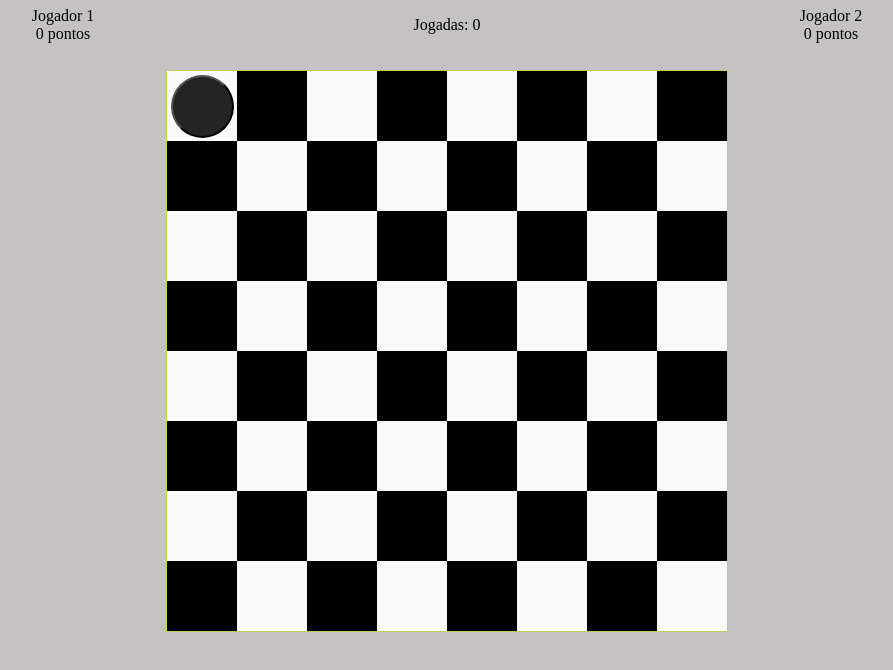
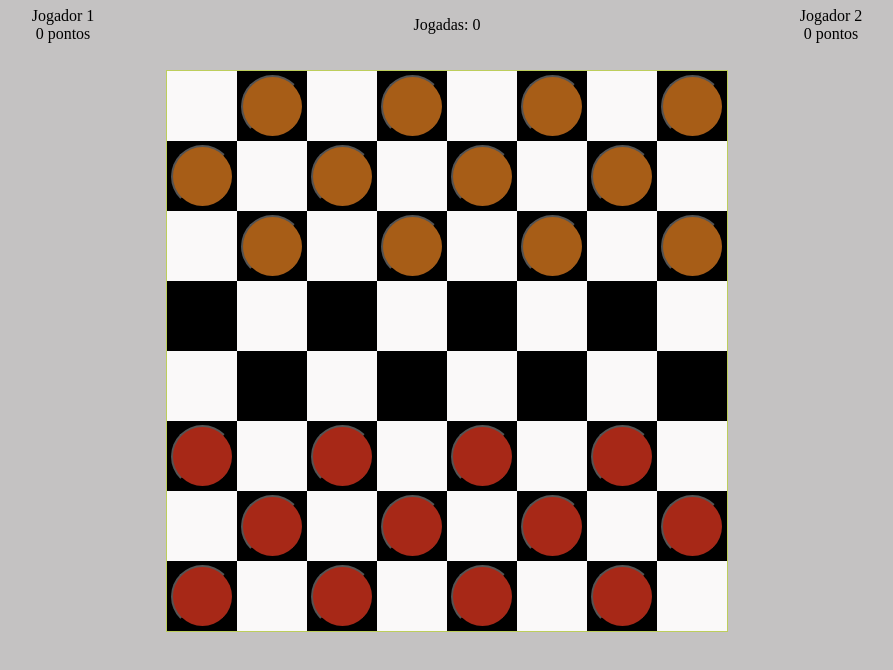
Before and after one commit to jardessonrb/estudo-sobre-socket, a website: page src/dama.html in a window 1280 px wide. Shown: the whole page, without its empty margins (193-1086 px from the left). Drawn offline with nearby package versions, Linux system fonts and the light colour scheme; no server answers.

Commit message:
added player check

```diff
--- a/src/dama.html
+++ b/src/dama.html
@@ -23,84 +23,131 @@
 
           </div>
           <div class="board">
-              <div class="area white" id="0:0">
-                  <button class="piece black-piece" id="1" onclick="select('1')"></button>
+            <div class="area white" id="0:0" data-teste="opa">
             </div>
-              <div class="area black" id="0:1"></div>
+            <div class="area black" onclick="jump('0:1')" id="0:1">
+                <button class="piece orange-piece" id="1" onclick="select('1')"></button>
+            </div>
             <div class="area white" id="0:2"></div>
-              <div class="area black" id="0:3"></div>
+            <div class="area black" onclick="jump('0:3')" id="0:3">
+                <button class="piece orange-piece" id="2" onclick="select('2')"></button>
+            </div>
             <div class="area white" id="0:4"></div>
-              <div class="area black" id="0:5"></div>
+            <div class="area black" onclick="jump('0:5')" id="0:5">
+                <button class="piece orange-piece" id="3" onclick="select('3')"></button>
+            </div>
             <div class="area white" id="0:6"></div>
-              <div class="area black" id="0:7"></div>
+            <div class="area black" onclick="jump('0:7')" id="0:7">
+                <button class="piece orange-piece" id="4" onclick="select('4')"></button>
+            </div>
 
-              <div class="area black" id="1:0"></div>
-              <div class="area white" id="1:1" onclick="finish('1:1')"></div>
-              <div class="area black" id="1:2"></div>
+            <div class="area black" onclick="jump('1:0')" id="1:0">
+                <button class="piece orange-piece" id="5" onclick="select('5')"></button>
+            </div>
+            <div class="area white" id="1:1"></div>
+            <div class="area black" onclick="jump('1:2')" id="1:2">
+                <button class="piece orange-piece" id="6" onclick="select('6')"></button>
+            </div>
             <div class="area white" id="1:3"></div>
-              <div class="area black" id="1:4"></div>
+            <div class="area black" onclick="jump('1:4')" id="1:4">
+                <button class="piece orange-piece" id="7" onclick="select('7')"></button>
+            </div>
             <div class="area white" id="1:5"></div>
-              <div class="area black" id="1:6"></div>
+            <div class="area black" onclick="jump('1:6')" id="1:6">
+                <button class="piece orange-piece" id="8" onclick="select('8')"></button>
+            </div>
             <div class="area white" id="1:7"></div>
 
             <div class="area white" id="2:0"></div>
-              <div class="area black" id="2:1"></div>
+            <div class="area black" onclick="jump('2:1')" id="2:1">
+                <button class="piece orange-piece" id="9" onclick="select('9')"></button>
+            </div>
             <div class="area white" id="2:2"></div>
-              <div class="area black" id="2:3"></div>
+            <div class="area black" onclick="jump('2:3')" id="2:3">
+                <button class="piece orange-piece" id="10" onclick="select('10')"></button>
+            </div>
             <div class="area white" id="2:4"></div>
-              <div class="area black" id="2:5"></div>
+            <div class="area black" onclick="jump('2:5')" id="2:5">
+                <button class="piece orange-piece" id="11" onclick="select('11')"></button>
+            </div>
             <div class="area white" id="2:6"></div>
-              <div class="area black" id="2:7"></div>
+            <div class="area black" onclick="jump('2:7')" id="2:7">
+                <button class="piece orange-piece" id="12" onclick="select('12')"></button>
+            </div>
 
-              <div class="area black" id="3:0"></div>
+            <div class="area black" onclick="jump('3:0')" id="3:0"></div>
             <div class="area white" id="3:1"></div>
-              <div class="area black" id="3:2"></div>
+            <div class="area black" onclick="jump('3:2')" id="3:2"></div>
             <div class="area white" id="3:3"></div>
-              <div class="area black" id="3:4"></div>
+            <div class="area black" onclick="jump('3:4')" id="3:4"></div>
             <div class="area white" id="3:5"></div>
-              <div class="area black" id="3:6"></div>
+            <div class="area black" onclick="jump('3:6')" id="3:6"></div>
             <div class="area white" id="3:7"></div>
 
             <div class="area white" id="4:0"></div>
-              <div class="area black" id="4:1"></div>
+            <div class="area black" onclick="jump('4:1')" id="4:1"></div>
             <div class="area white" id="4:2"></div>
-              <div class="area black" id="4:3"></div>
+            <div class="area black" onclick="jump('4:3')" id="4:3"></div>
             <div class="area white" id="4:4"></div>
-              <div class="area black" id="4:5"></div>
+            <div class="area black" onclick="jump('4:5')" id="4:5"></div>
             <div class="area white" id="4:6"></div>
-              <div class="area black" id="4:7"></div>
+            <div class="area black" onclick="jump('4:7')" id="4:7"></div>
 
-              <div class="area black" id="5:0"></div>
+            <div class="area black" onclick="jump('5:0')" id="5:0">
+                <button class="piece red-piece" id="13" onclick="select('13')"></button>
+            </div>
             <div class="area white" id="5:1"></div>
-              <div class="area black" id="5:2"></div>
+            <div class="area black" onclick="jump('5:2')" id="5:2">
+                <button class="piece red-piece" id="14" onclick="select('14')"></button>
+            </div>
             <div class="area white" id="5:3"></div>
-              <div class="area black" id="5:4"></div>
+            <div class="area black" onclick="jump('5:4')" id="5:4">
+                <button class="piece red-piece" id="15" onclick="select('15')"></button>
+            </div>
             <div class="area white" id="5:5"></div>
-              <div class="area black" id="5:6"></div>
+            <div class="area black" onclick="jump('5:6')" id="5:6">
+                <button class="piece red-piece" id="16" onclick="select('16')"></button>
+            </div>
             <div class="area white" id="5:7"></div>
 
             <div class="area white" id="6:0"></div>
-              <div class="area black" id="6:1"></div>
+            <div class="area black" onclick="jump('6:1')" id="6:1">
+                <button class="piece red-piece" id="17" onclick="select('17')"></button>
+            </div>
             <div class="area white" id="6:2"></div>
-              <div class="area black" id="6:3"></div>
+            <div class="area black" onclick="jump('6:3')" id="6:3">
+                <button class="piece red-piece" id="18" onclick="select('18')"></button>
+            </div>
             <div class="area white" id="6:4"></div>
-              <div class="area black" id="6:5"></div>
+            <div class="area black" onclick="jump('6:5')" id="6:5">
+                <button class="piece red-piece" id="19" onclick="select('19')"></button>
+            </div>
             <div class="area white" id="6:6"></div>
-              <div class="area black" id="6:7"></div>
+            <div class="area black" onclick="jump('6:7')" id="6:7">
+                <button class="piece red-piece" id="20" onclick="select('20')"></button>
+            </div>
 
-              <div class="area black" id="7:0"></div>
+            <div class="area black" onclick="jump('7:0')" id="7:0">
+                <button class="piece red-piece" id="21" onclick="select('21')"></button>
+            </div>
             <div class="area white" id="7:1"></div>
-              <div class="area black" id="7:2"></div>
+            <div class="area black" onclick="jump('7:2')" id="7:2">
+                <button class="piece red-piece" id="22" onclick="select('22')"></button>
+            </div>
             <div class="area white" id="7:3"></div>
-              <div class="area black" id="7:4"></div>
+            <div class="area black" onclick="jump('7:4')" id="7:4">
+                <button class="piece red-piece" id="23" onclick="select('23')"></button>
+            </div>
             <div class="area white" id="7:5"></div>
-              <div class="area black" id="7:6"></div>
+            <div class="area black" onclick="jump('7:6')" id="7:6">
+                <button class="piece red-piece" id="24" onclick="select('24')"></button>
+            </div>
             <div class="area white" id="7:7"></div>
 
           </div>
       </div>
    </body>
    <script>
-      const socket = io("localhost:3333");
+    //   const socket = io("localhost:3333");
     </script>
 </html>
--- a/src/scripts/mecanic.js
+++ b/src/scripts/mecanic.js
@@ -1,22 +1,74 @@
-var init = '';
-var end = '';
-var vez = null;
-var parentButton = null;
+ posicaoInialDaPeca = '';
+var destinoDaPeca = '';
+var vezDeJogar = null;
+var jogoIniciado = false;
+var ultimaPecaSelecionada  = null;
+const jogador1 = "jogador1";
+const jogador2 = "jogador2";
 
-function reset() {
-    init = '';
-    end = '';
+function reset(){
+    posicaoInialDaPeca = '';
+    destinoDaPeca = '';
+    // vezDeJogar = null;
+    // jogoIniciado = false;
+    // ultimaPecaSelecionada  = null;
 }
 
-function select(id) {
-    init = id;
-    const button = document.getElementById(id).parentNode;
-    console.log(button.id);
+function select(idButton) {
+    if(vezDeJogar === null){
+        vezDeJogar = setJogador(idButton);
+        ultimaPecaSelecionada = idButton;
+        posicaoInialDaPeca = document.getElementById(idButton).parentNode.id;
+        return;
+    }
+
+    if(vezDeJogar === setJogador(idButton)){
+        ultimaPecaSelecionada = idButton;
+        posicaoInialDaPeca = document.getElementById(idButton).parentNode.id;
+    }else {
+        alert("Não é sua vez de jogar");
+    }
 }
 
-function finish(id){
-    end = id;
-    const button = document.getElementById('1');
-    const div    = document.getElementById(id);
+function jump(coordinate){
+    const div    = document.getElementById(coordinate);
+    console.log(div.firstElementChild);
+    if(div.firstElementChild){
+        return;
+    }
+    //Dar para trocar por ultima peça selecionada
+    const button = document.getElementById(ultimaPecaSelecionada);
+    if(vezDeJogar !== setJogador(button.id)){
+        return;
+    }
+
+    const [lineStarting, columnStarting ] = posicaoInialDaPeca.split(":");
+    const [lineDestination, columnDestinaion ] = coordinate.split(":");
+    // console.log({lineStarting, columnStarting, lineDestination, columnDestinaion});
     div.appendChild(button);
+    vezDeJogar = alternaVez(button.id);
 }
+
+function setJogador(idButton){
+    if(idButton <= 12 & idButton >=1){
+        return jogador1;
+    }
+
+    if(idButton > 12 & idButton <= 24){
+        return jogador2;
+    }
+}
+
+function alternaVez(idButton){
+    return setJogador(idButton) === jogador1 ? jogador2 : jogador1;
+}
+
+function verifyCoordinate(coordinates, idButton){
+    if(coordinates.lineStarting === coordinates.lineDestination){
+        return false;
+    }
+
+    if(coordinates.columnStarting === coordinates.columnDestinaion){
+        return false;
+    }
+}
--- a/src/styles/dama.css
+++ b/src/styles/dama.css
@@ -48,7 +48,7 @@
     justify-content: flex-start;
     align-items: flex-start;
 
-    border: 1px solid rgba(187, 212, 42, 0.671);
+border: 1px solid rgba(187, 212, 42, 0.671);
 }
 
 .area {
@@ -61,6 +61,7 @@
 }
 
 .black {
+    cursor: pointer;
     background-color: black;
 }
 
@@ -73,8 +74,13 @@
     height: 90%;
     border-radius: 50%;
     color: red;
+    cursor: pointer;
 }
 
-.black-piece {
-    background-color: rgb(37, 36, 36);
+.orange-piece {
+    background-color: rgb(167, 93, 23);
 }
+
+.red-piece {
+    background-color: rgb(167, 40, 23);
+}
```
Lines whose indentation alone changed are shown as unchanged.
